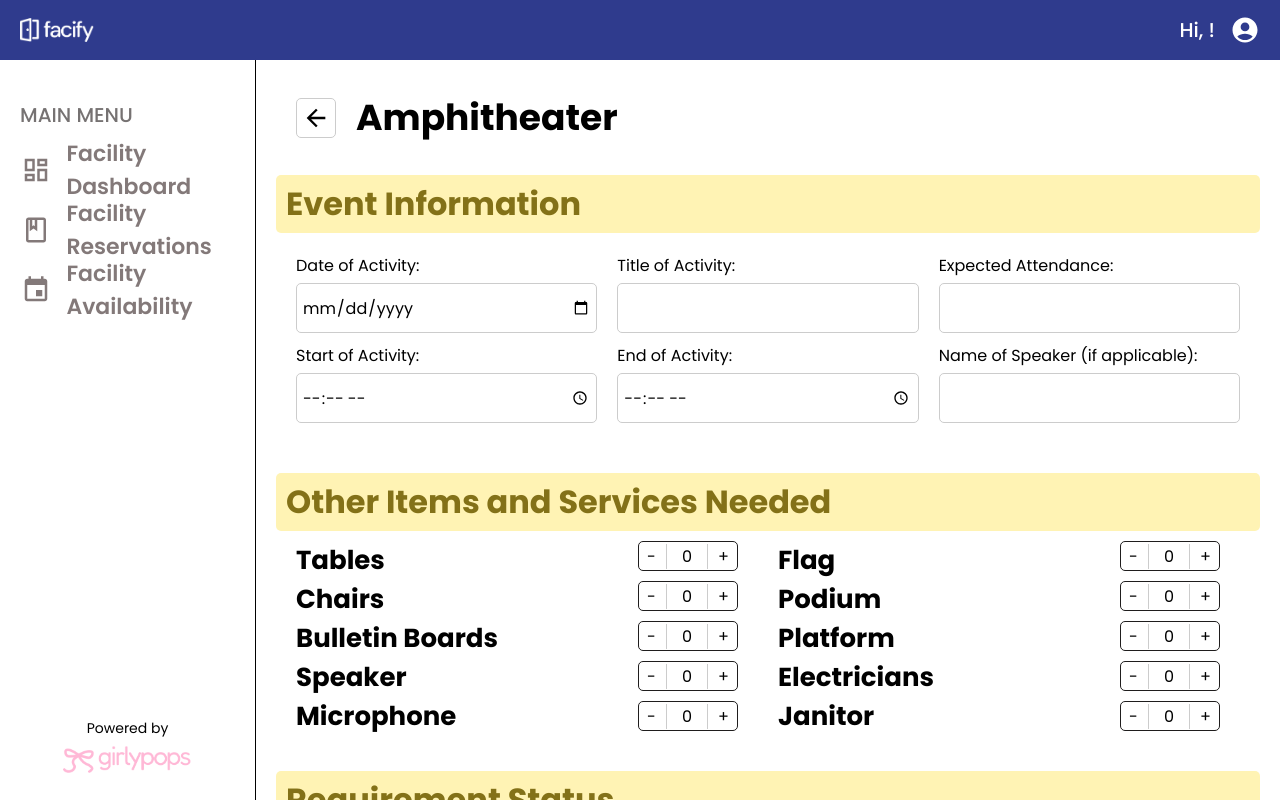
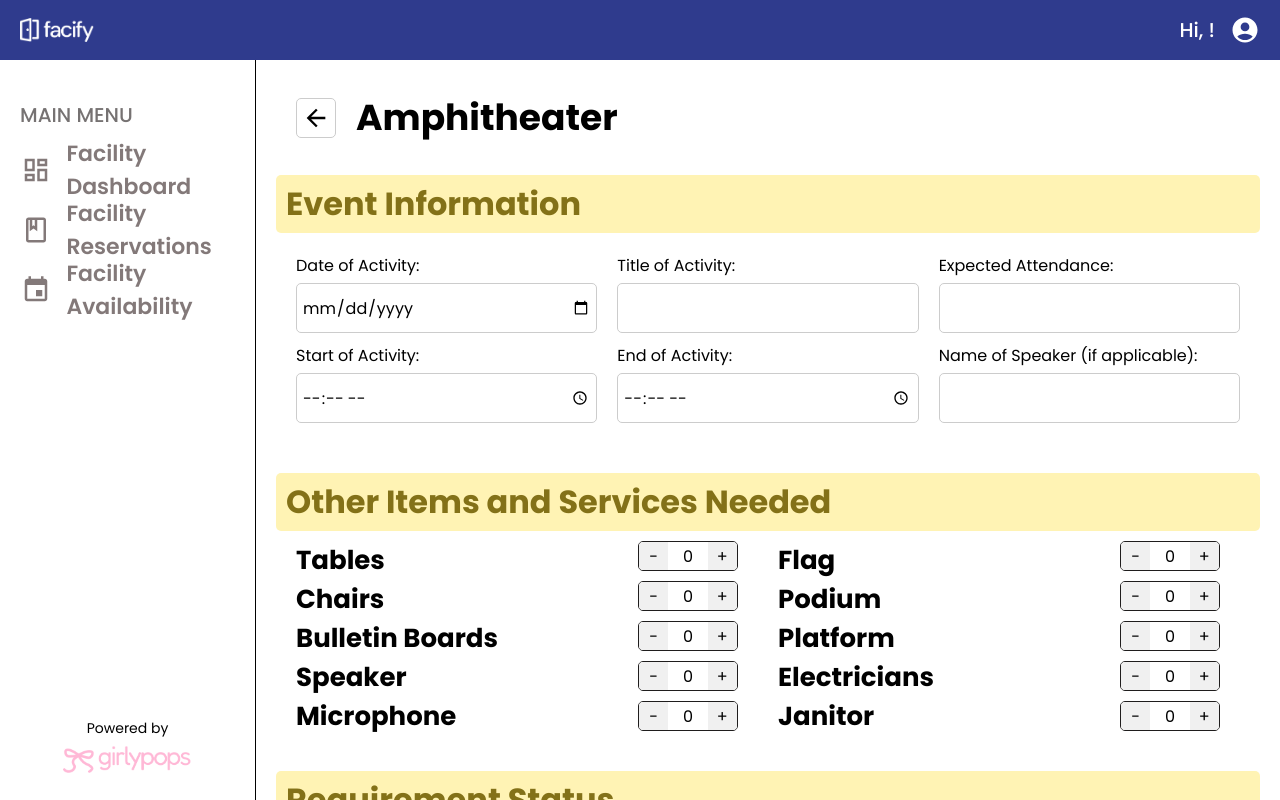
Before and after one commit to ysc4/facify-project, a React (Vite) app: page /venue-booking/1/1 in a window 1280 px wide. Built offline with nearby package versions, Linux system fonts and the light colour scheme.

Commit message:
Allowed input of number

```diff
--- a/src/components/AddMinusButton.css
+++ b/src/components/AddMinusButton.css
@@ -4,6 +4,7 @@
     padding: 0;
     box-sizing: border-box;
 }
+
 .AddMinusButton {
     height: 30px;
     width: 100px;
@@ -13,18 +14,44 @@
     border: 1px solid #1F1D1D;
     border-radius: 5px;
     margin-bottom: 10px;
+    overflow: hidden;
 }
 
-.AddMinusButton span {
-    width: 100%;
+.AddMinusButton button {
+    width: 30%;
+    height: 100%;
     font-size: 16px;
-    padding: 10px;
+    background-color: #f0f0f0;
+    border: none;
+    cursor: pointer;
     text-align: center;
-    cursor: pointer;
+    transition: background 0.3s;
 }
 
-.AddMinusButton .count {
+.AddMinusButton button:hover {
+    background-color: #ddd;
+}
+
+.AddMinusButton .count-input {
+    width: 40%;
+    height: 100%;
+    font-size: 16px;
+    text-align: center;
+    border-left: 1px solid rgba(0, 0, 0, 0.2);
     border-right: 1px solid rgba(0, 0, 0, 0.2);
-    border-left: 1px solid rgba(0, 0, 0, 0.2);
-    padding: 0 15px;
+    outline: none;
+    border: none;
+    background-color: white;
+    appearance: textfield; /* Removes number input arrows in Safari */
 }
+
+/* Removes number input arrows in Chrome, Edge, and Firefox */
+.AddMinusButton .count-input::-webkit-inner-spin-button,
+.AddMinusButton .count-input::-webkit-outer-spin-button {
+    -webkit-appearance: none;
+    margin: 0;
+}
+
+.AddMinusButton .count-input::-moz-number-spin-box {
+    -moz-appearance: textfield;
+}
--- a/src/components/AddMinusButton.jsx
+++ b/src/components/AddMinusButton.jsx
@@ -22,11 +22,43 @@ function AddMinusButton({ item, onCountChange, initialValue = 0 }) {
         onCountChange(item, newCount);
     };
 
+    const handleInputChange = (e) => {
+        let value = e.target.value;
+
+        if (value === "") {
+            setCount("");
+            onCountChange(item, 0);
+            return;
+        }
+
+        const parsedValue = parseInt(value, 10);
+
+        if (!isNaN(parsedValue) && parsedValue >= 0) {
+            setCount(parsedValue);
+            onCountChange(item, parsedValue);
+        }
+    };
+
+    const handleBlur = () => {
+        if (count === "") {
+            setCount(0);
+            onCountChange(item, 0);
+        }
+    };
+
     return (
         <div className="AddMinusButton">
-            <span className="minus" onClick={decrement} aria-label="Decrease count">-</span>
-            <span className="count" aria-live="polite">{count}</span>
-            <span className="plus" onClick={increment} aria-label="Increase count">+</span>
+            <button className="minus" onClick={decrement} aria-label="Decrease count">-</button>
+            <input
+                type="number"
+                className="count-input"
+                value={count}
+                onChange={handleInputChange}
+                onBlur={handleBlur}
+                min="0"
+                aria-live="polite"
+            />
+            <button className="plus" onClick={increment} aria-label="Increase count">+</button>
         </div>
     );
 }
```
